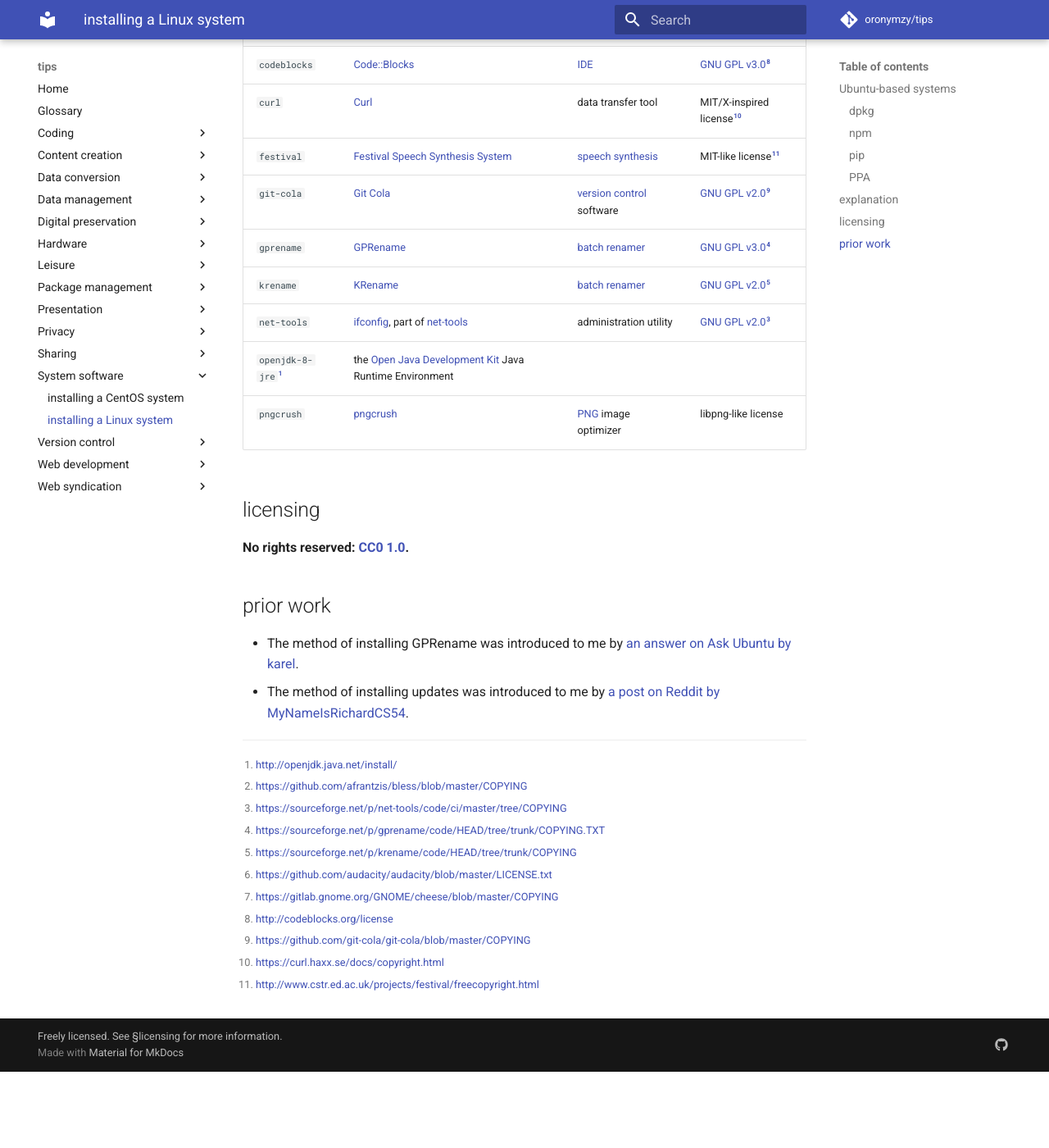
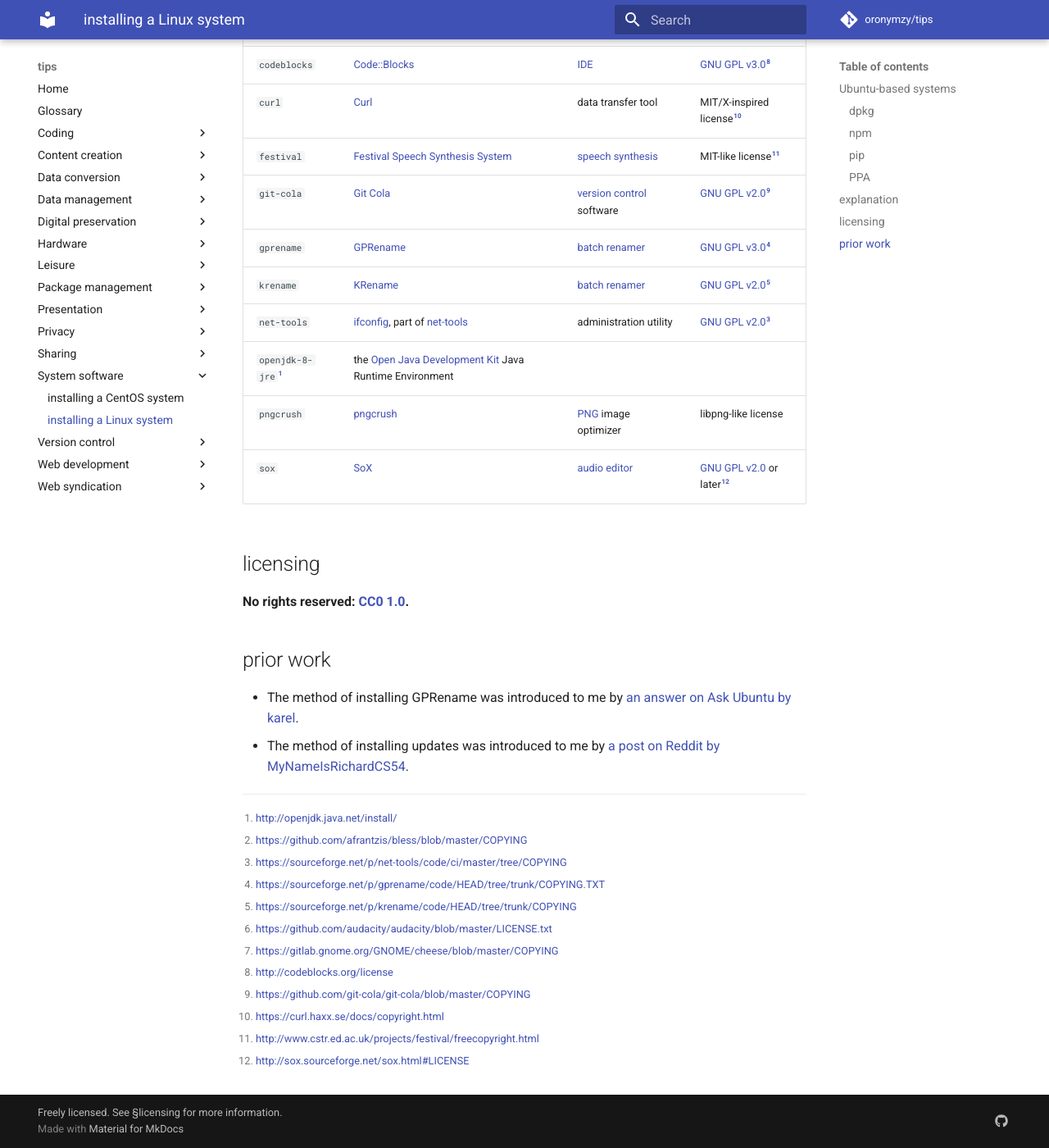
Before and after one commit to oronymzy/tips, an MkDocs documentation site: the page built from docs/insLnxS.md, in a window 1280 px wide and 1400 px high, scrolled down 1853 px. Shown: the whole window at 82% size. Built offline with MkDocs 1.6.1 and Material for MkDocs 9.7.7, drawn with Linux system fonts in a browser that asks for light colours; comment, search, counter and statistics services are not loaded; before the commit the page ends 3160 px from its top, so only the background shows below that.

Commit message:
Add 'SoX' package with table row and footnote

```diff
--- a/docs/insLnxS.md
+++ b/docs/insLnxS.md
@@ -59,6 +59,7 @@ For Lubuntu, install additional packages using `sudo apt install dolphin kate op
 | `net-tools`                | [ifconfig], part of [net-tools]                          | administration utility     | [GNU GPL v2.0][^insLnxS3]
 | `openjdk-8-jre`[^insLnxS1] | the [Open Java Development Kit] Java Runtime Environment
 | `pngcrush`                 | [pngcrush]                                               | [PNG] image optimizer      | libpng-like license
+| `sox`                      | [SoX]                                                    | [audio editor]             | [GNU GPL v2.0] or later[^insLnxS12]
 
 [Audacity]: https://www.audacityteam.org/
 [Bless]: https://github.com/afrantzis/bless
@@ -74,6 +75,7 @@ For Lubuntu, install additional packages using `sudo apt install dolphin kate op
 [KRename]: https://www.krename.net/home/
 [Open Java Development Kit]: https://en.wikipedia.org/wiki/OpenJDK
 [PNG]: https://en.wikipedia.org/wiki/Portable_Network_Graphics
+[SoX]: http://sox.sourceforge.net/
 [audio editor]: https://en.wikipedia.org/wiki/Audio_editing_software
 [batch renamer]: https://en.wikipedia.org/wiki/Batch_renaming
 [hex editor]: https://en.wikipedia.org/wiki/Hex_editor
```
Also changed, not shown: other parts of docs/insLnxS.md (+1 -0 lines).
